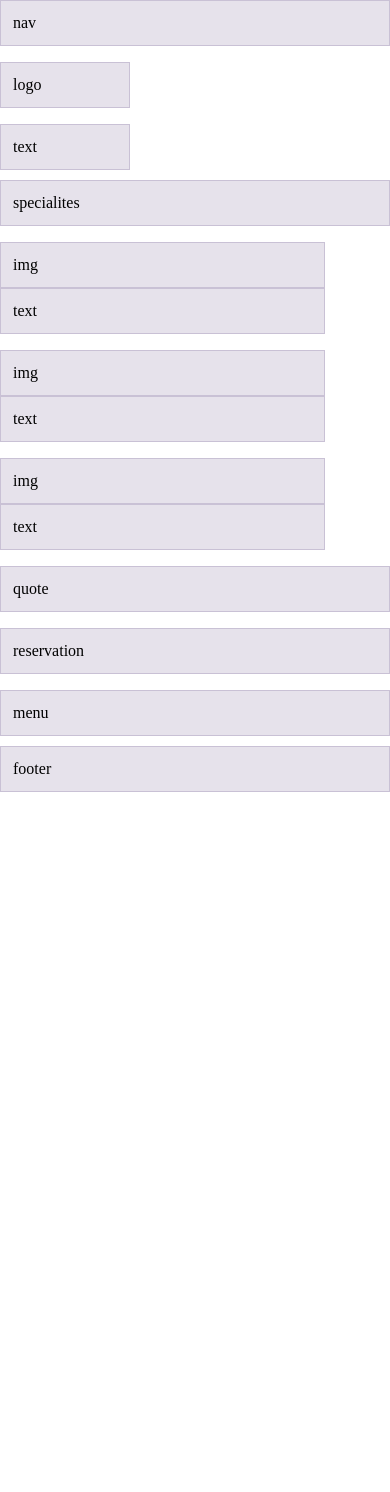
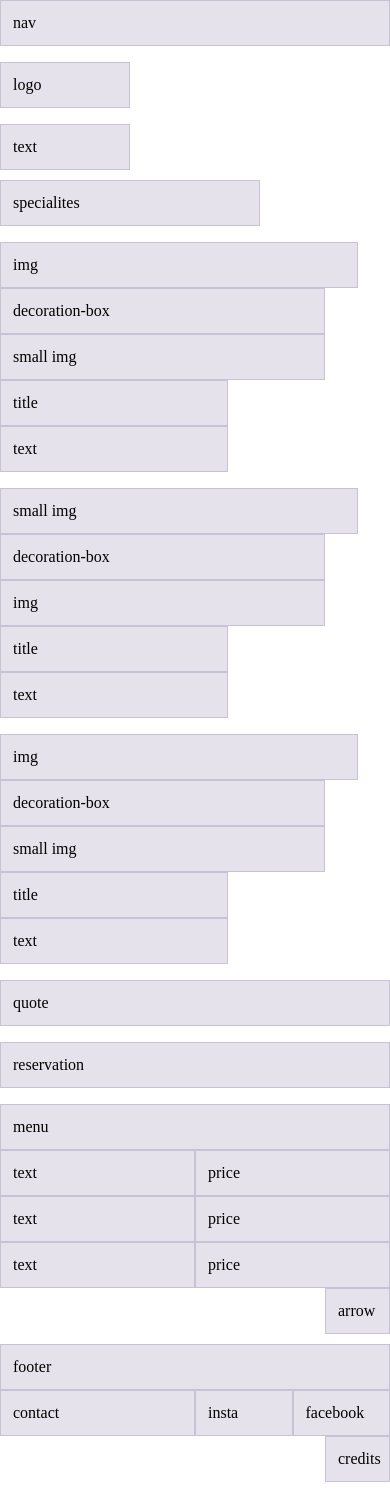
Before and after one commit to Mokawity/exercice-projet-atlantis, a website built with Parcel: page src/index.html in a window 390 px wide. Before the commit the page ends 844 px from the top, so only its background shows below. Built offline with nearby package versions, Linux system fonts and the light colour scheme.

Commit message:
grille responsive

```diff
--- a/src/index.html
+++ b/src/index.html
@@ -10,48 +10,68 @@
     <header>
       <div class="container">
         <div class="row">
-          <div class="col-12">nav</div>
+          <div class="col-12 col-md-12">nav</div>
         </div>
         <div class="row">
-          <div class="col-4">logo</div>
+          <div class="col-4 col-md-8">logo</div>
         </div>
         <div class="row">
-          <div class="col-4">text</div>
+          <div class="col-4 col-md-6">text</div>
         </div>
       </div>
     </header>
     <main>
       <div class="container">
         <div class="row">
-          <div class="col">specialites</div>
+          <div class="col-8">specialites</div>
         </div>
         <div class="row">
-          <div class="col-10">img</div>
-          <div class="col-10">text</div>
+          <div class="col-11 col-md-3">img</div>
+          <div class="col-10 col-md-3">decoration-box</div>
+          <div class="col-10 col-md-3">small img</div>
+          <div class="col-7 col-md-4 offset-md-5">title</div>
+          <div class="col-7 offset-0 col-md-5 offset-md-5">text</div>
         </div>
         <div class="row">
-          <div class="col-10">img</div>
-          <div class="col-10">text</div>
+          <div class="col-11 col-md-3">small img</div>
+          <div class="col-10 col-md-3">decoration-box</div>
+          <div class="col-10 col-md-3">img</div>
+          <div class="col-7 col-md-4 offset-md-1">title</div>
+          <div class="col-7 offset-0 col-md-6 offset-md-2">text</div>
         </div>
         <div class="row">
-          <div class="col-10">img</div>
-          <div class="col-10">text</div>
+          <div class="col-11 col-md-3">img</div>
+          <div class="col-10 col-md-3">decoration-box</div>
+          <div class="col-10 col-md-3">small img</div>
+          <div class="col-7 col-md-4 offset-md-5">title</div>
+          <div class="col-7 offset-0 col-md-5 offset-md-5">text</div>
         </div>
         <div class="row">
-          <div class="col">quote</div>
+          <div class="col-12 col-md-4 ">quote</div>
         </div>
         <div class="row">
-          <div class="col">reservation</div>
+          <div class="col-12">reservation</div>
         </div>
         <div class="row">
-          <div class="col">menu</div>
+          <div class="col-12">menu</div>
+          <div class="col-6">text</div>
+          <div class="col-6">price</div>
+          <div class="col-6">text</div>
+          <div class="col-6">price</div>
+          <div class="col-6">text</div>
+          <div class="col-6">price</div>
+          <div class="col-2 offset-10  offset-md-10">arrow</div>
         </div>
       </div>
     </main>
     <footer>
       <div class="container">
         <div class="row">
-          <div class="col">footer</div>
+          <div class="col-12">footer</div>
+          <div class="col-6">contact</div>
+          <div class="col-3">insta</div>
+          <div class="col-3">facebook</div>
+          <div class="col-2 offset-10 offset-md-10">credits</div>
         </div>
     </footer>
     <script src="js/main.js" type="module"></script>
```
Also changed, not shown: 1 other file.
